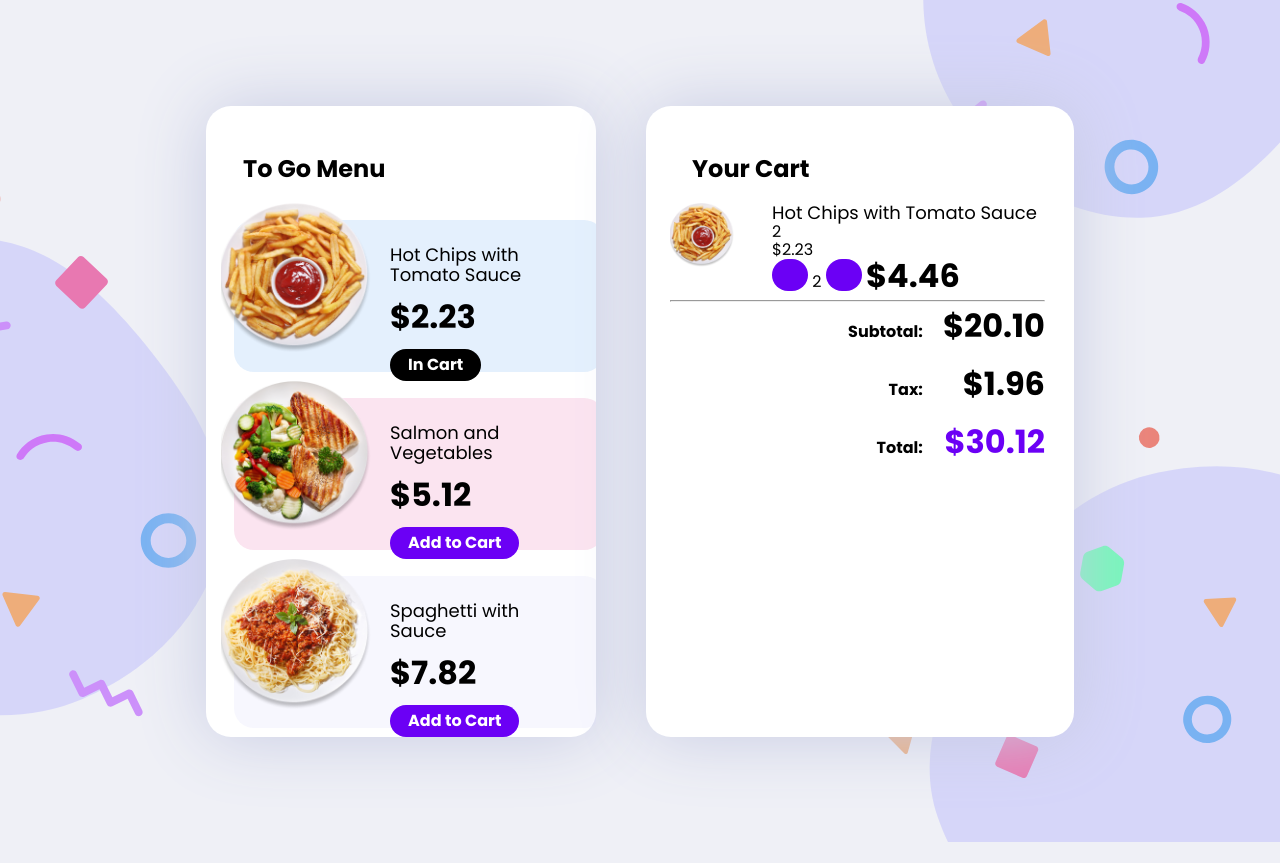
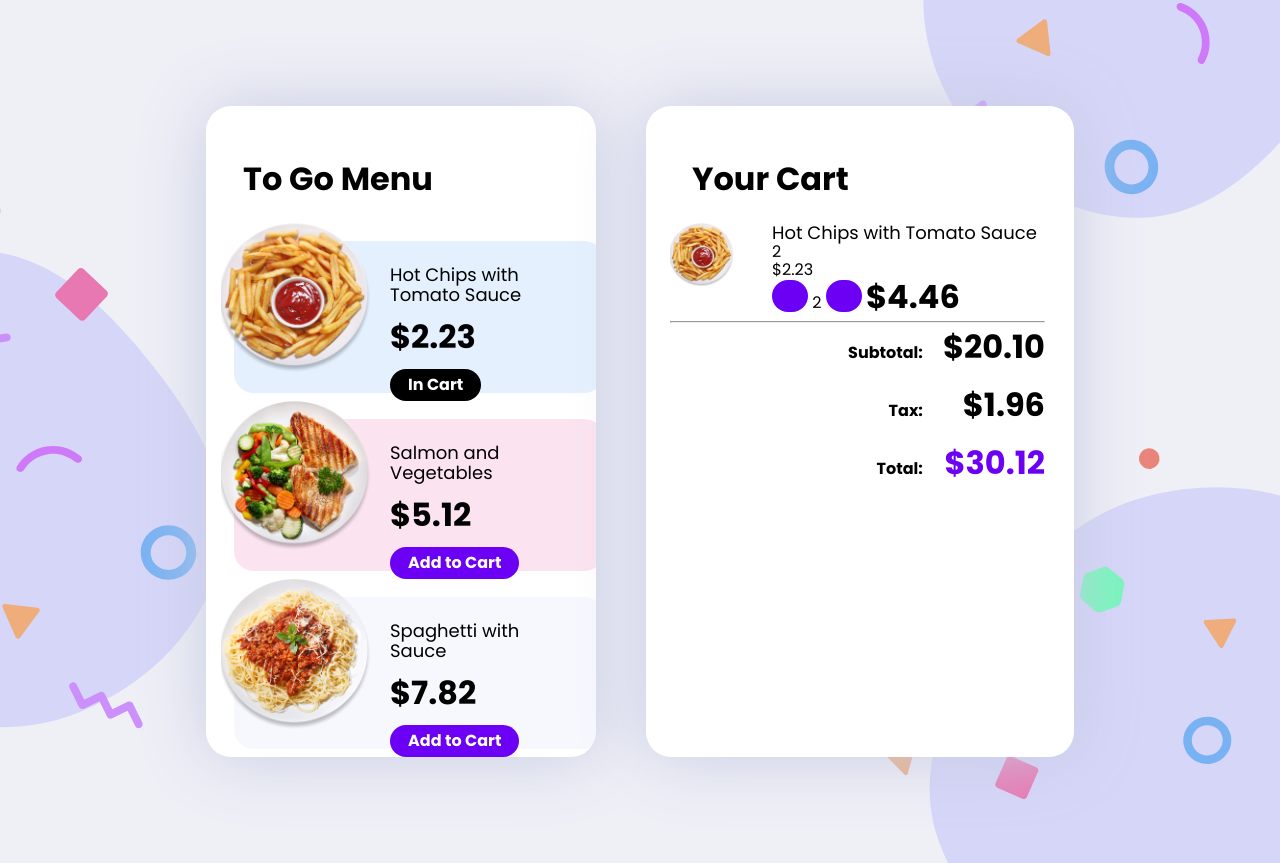
Before and after one commit to peter-hinch/advent-of-css-2022-02-ecommerce-component, a website: page index.html in a window 1280 px wide. Drawn offline with nearby package versions, Linux system fonts and the light colour scheme.

Commit message:
H2 font size and line height updated.

```diff
--- a/styles.css
+++ b/styles.css
@@ -43,6 +43,8 @@ div.panel div.panel__scroll-area {
 
 div.panel h2 {
   margin: 0 22px 20px;
+  font-size: 32px;
+  line-height: 48px;
 }
 
 div.panel p {
```
